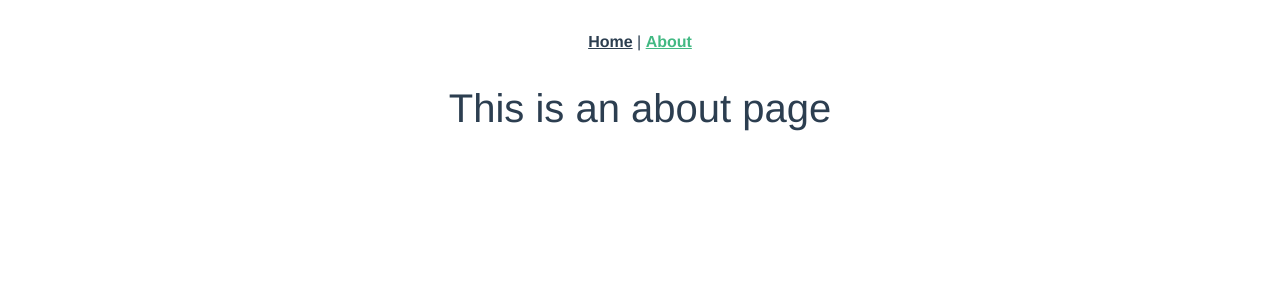
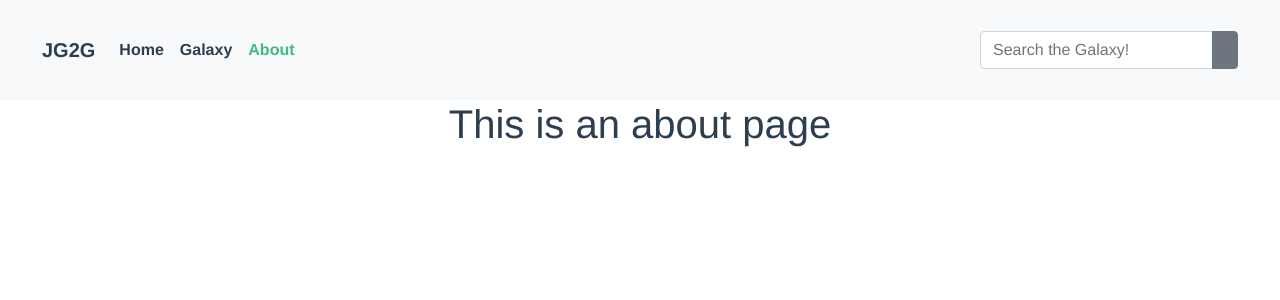
Before and after one commit to mayinx/jedis-galaxy-guide, a Vue app: page /about in a window 1280 px wide. Shown: the top 300 px of the page. Built offline with nearby package versions, Linux system fonts and the light colour scheme.

Commit message:
Add pages and routes for 'Start/Home', 'Galaxy' and 'About'

```diff
--- a/src/App.vue
+++ b/src/App.vue
@@ -1,9 +1,39 @@
 <template>
-  <div id="nav">
-    <router-link to="/">Home</router-link> |
-    <router-link to="/about">About</router-link>
-  </div>
-  <router-view/>
+  <!-- <div id="nav">
+    <router-link to="/">Home</router-link> | <router-link to="/about">About</router-link> |
+    <router-link to="/galaxy">The Galaxy</router-link> |
+    <router-link to="/planet">Planet Details</router-link>
+  </div> -->
+
+  <nav id="nav" class="navbar navbar-expand-lg navbar-light bg-light">
+    <div class="container-fluid">
+      <router-link to="/" class="navbar-brand">JG2G</router-link>
+      <button
+        type="button"
+        class="navbar-toggler"
+        data-bs-toggle="collapse"
+        data-bs-target="#navbarCollapse"
+      >
+        <span class="navbar-toggler-icon"></span>
+      </button>
+      <div class="collapse navbar-collapse justify-content-between" id="navbarCollapse">
+        <div class="navbar-nav">
+          <!-- <a href="#" class="nav-item nav-link active">Home</a> -->
+          <router-link to="/" class="nav-item nav-link active">Home</router-link>
+          <router-link to="/galaxy" class="nav-item nav-link">Galaxy</router-link>
+          <router-link to="/about" class="nav-item nav-link">About</router-link>
+        </div>
+        <form class="d-flex">
+          <div class="input-group">
+            <input type="text" class="form-control" placeholder="Search the Galaxy!" />
+            <button type="button" class="btn btn-secondary"><i class="bi-search"></i></button>
+          </div>
+        </form>
+      </div>
+    </div>
+  </nav>
+
+  <router-view />
 </template>
 
 <style>
--- a/src/router/index.js
+++ b/src/router/index.js
@@ -1,25 +1,37 @@
-import { createRouter, createWebHistory } from 'vue-router'
-import Home from '../views/Home.vue'
+import { createRouter, createWebHistory } from "vue-router";
+import Home from "../views/Home.vue";
+import Galaxy from "../views/Galaxy.vue";
+import Planet from "../views/Planet.vue";
 
 const routes = [
   {
-    path: '/',
-    name: 'Home',
-    component: Home
+    path: "/",
+    name: "Home",
+    component: Home,
   },
   {
-    path: '/about',
-    name: 'About',
+    path: "/galaxy",
+    name: "The Galaxy",
+    component: Galaxy,
+  },
+  {
+    path: "/planet/:id",
+    name: "Planet",
+    component: Planet,
+  },
+  {
+    path: "/about",
+    name: "About",
     // route level code-splitting
     // this generates a separate chunk (about.[hash].js) for this route
     // which is lazy-loaded when the route is visited.
-    component: () => import(/* webpackChunkName: "about" */ '../views/About.vue')
-  }
-]
+    component: () => import(/* webpackChunkName: "about" */ "../views/About.vue"),
+  },
+];
 
 const router = createRouter({
   history: createWebHistory(process.env.BASE_URL),
-  routes
-})
+  routes,
+});
 
-export default router
+export default router;
--- /dev/null
+++ b/src/views/Galaxy.vue
@@ -0,0 +1,5 @@
+<template>
+  <div class="galaxy">
+    <h1>Behold! The Galaxy!</h1>
+  </div>
+</template>
--- a/src/views/Home.vue
+++ b/src/views/Home.vue
@@ -1,18 +1,19 @@
 <template>
   <div class="home">
-    <img alt="Vue logo" src="../assets/logo.png">
-    <HelloWorld msg="Welcome to Your Vue.js App"/>
+    <!-- <img alt="Vue logo" src="../assets/logo.png" /> -->
+    <h1>The Jedi's Guide to the Galaxy!</h1>
   </div>
 </template>
 
+//
 <script>
-// @ is an alias to /src
-import HelloWorld from '@/components/HelloWorld.vue'
+// import HelloWorld from '@/components/HelloWorld.vue'
 
-export default {
-  name: 'Home',
-  components: {
-    HelloWorld
-  }
-}
+// export default {
+//   name: 'Home',
+//   components: {
+//     HelloWorld
+//   }
+// }
+//
 </script>
--- /dev/null
+++ b/src/views/Planet.vue
@@ -0,0 +1,7 @@
+<template>
+  <div class="planet">
+    <h1>Planet details</h1>
+
+    <span> Looking for Planet: {{ this.$route.params.id }} </span>
+  </div>
+</template>
```
